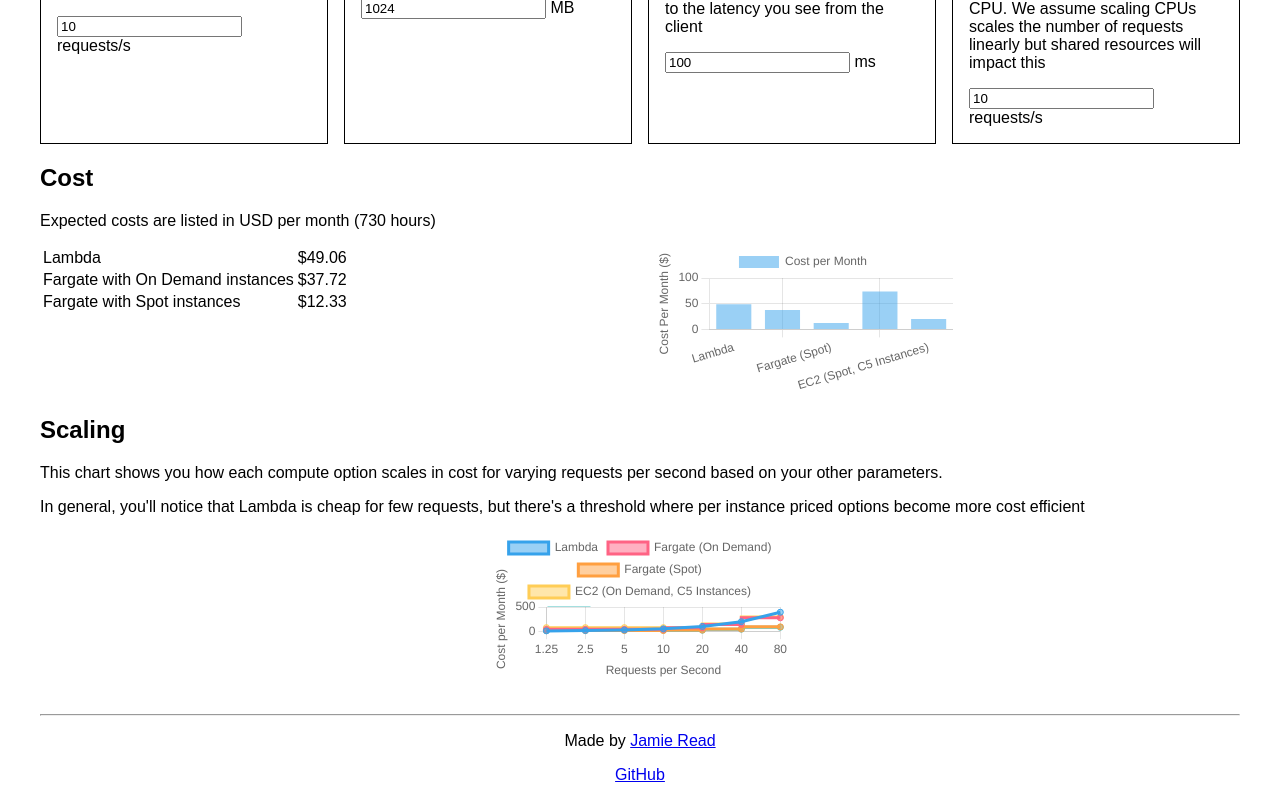
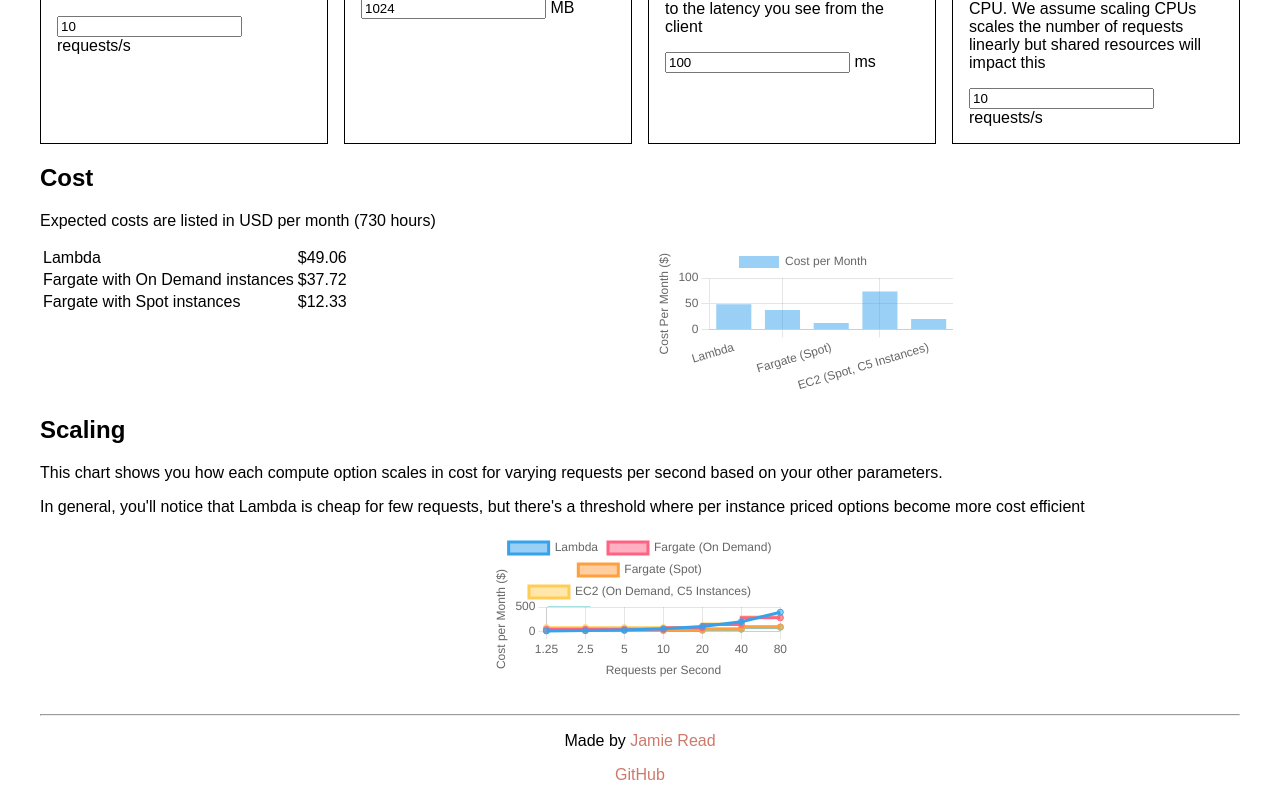
Before and after one commit to JamJar00/compute-cost, a SvelteKit app: page / in a window 1280 px wide. Shown: the part 368-1168 px from the top of the page. Built offline with nearby package versions, Linux system fonts and the light colour scheme.

Commit message:
feat: style text and links

```diff
--- a/src/routes/+page.svelte
+++ b/src/routes/+page.svelte
@@ -228,6 +228,12 @@
 </footer>
 
 <style>
+  body {
+    font: 14px/1.5 "Noto Sans", "Helvetica Neue", Helvetica, Arial, sans-serif;
+    color: #727272;
+    font-weight: 400;
+  }
+
   .input-section {
     display: flex;
     gap: 1em;
@@ -266,6 +272,18 @@
     margin-top: 0.25em;
   }
 
+  a {
+    text-decoration: none;
+  }
+
+  a:link, a:visited, a:active {
+    color: #CE796B;
+  }
+
+  a:hover, a:focus {
+    color: #F6BE9A;
+  }
+
   footer {
     margin-top: 2em;
     text-align: center;
```
